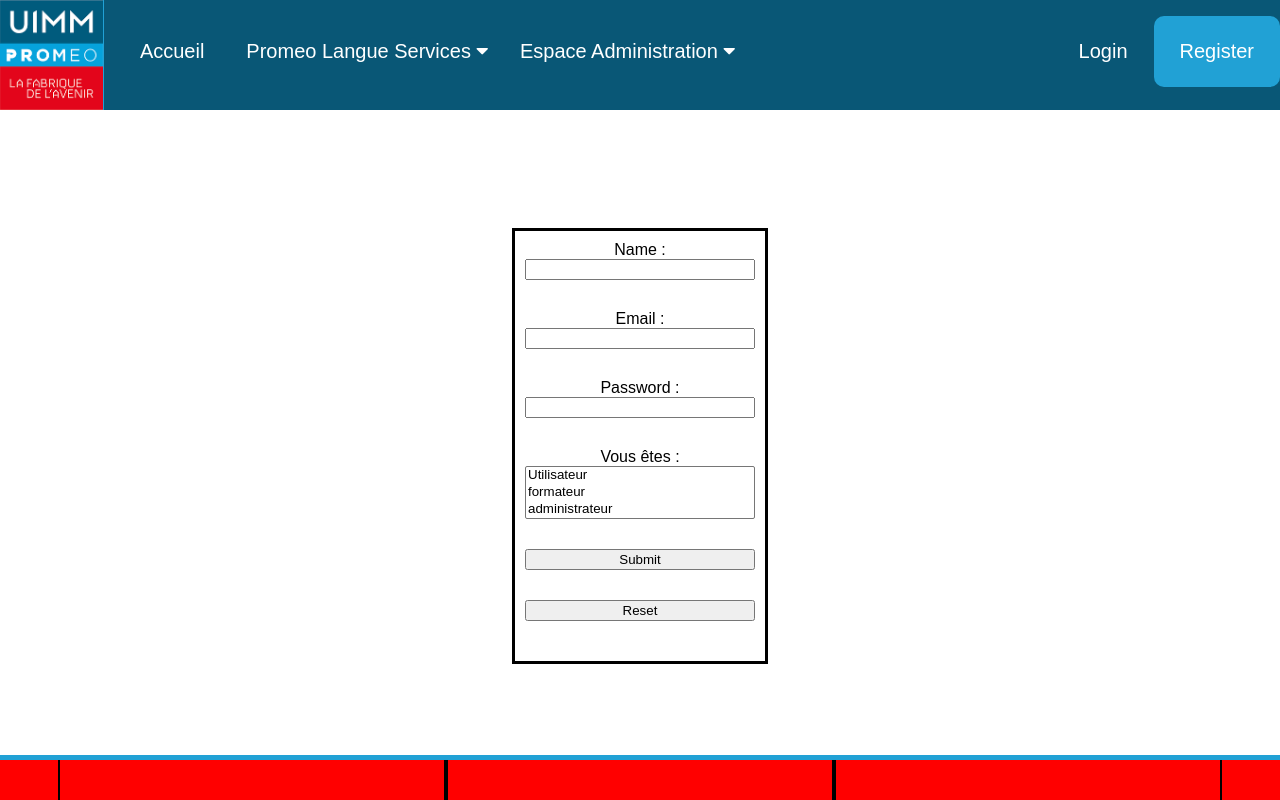
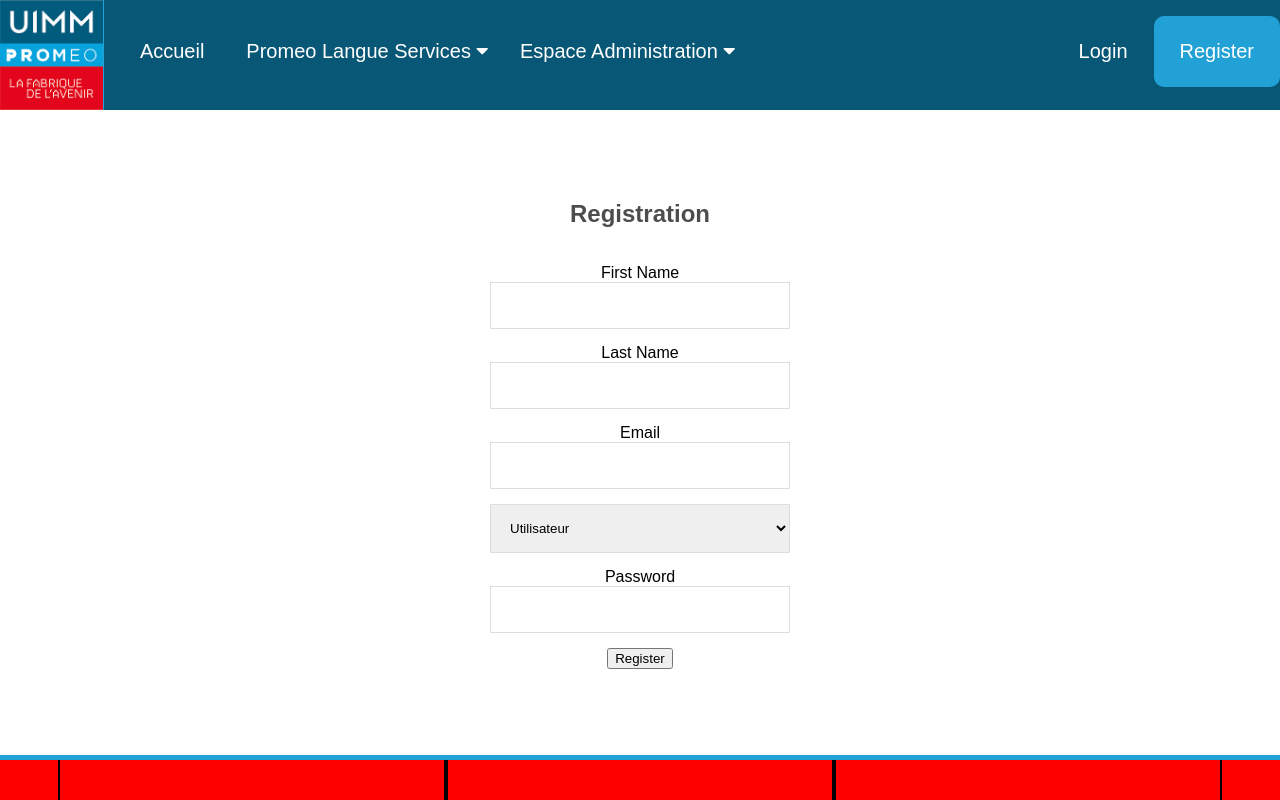
Before and after one commit to DonHorse/promeolangue, a React (Create React App) app: page /Register in a window 1280 px wide. Built offline with nearby package versions, Linux system fonts and the light colour scheme.

Commit message:
08 08 21

```diff
--- a/package.json
+++ b/package.json
@@ -7,8 +7,12 @@
     "@testing-library/react": "^11.2.7",
     "@testing-library/user-event": "^12.8.3",
     "axios": "^0.21.1",
+    "bcrypt": "^5.0.1",
+    "body-parser": "^1.19.0",
+    "cookie-parser": "^1.4.5",
     "dotenv": "^8.2.0",
     "express": "^4.17.1",
+    "express-session": "^1.17.2",
     "mysql": "^2.18.1",
     "react": "^17.0.2",
     "react-dom": "^17.0.2",
--- a/src/Admin-Modification.js
+++ b/src/Admin-Modification.js
@@ -0,0 +1,85 @@
+import React, {useState} from "react";
+import Axios from 'axios';
+
+function AdminForm(){
+
+    const [bodyTitle, setBodyTitle] = useState('');
+    const [body1, setBody1] = useState('');
+    const [footer1, setFooter1] = useState('');
+    const [footer2, setFooter2] = useState('');
+    const [footer3, setFooter3] = useState('');
+
+    const [placeholderInfo, setPlaceholderInfo] = useState([]);
+
+    const getPlaceholderInfos = () => {
+        Axios.get("http://localhost:3001/api/homeInfo").then((response) => {
+            setPlaceholderInfo(response.data);
+        });
+    };
+
+    const addAdminModif = () => {
+        Axios.post("http://localhost:3001/api/homeModif", {
+            bodyTitle : bodyTitle,
+            body1 : body1,
+            footer1 : footer1,
+            footer2 : footer2,
+            footer3 : footer3,
+
+        }).then(() => {
+            alert("modifications enregistrées !")
+        });
+    };
+
+    return(
+        <form>
+            <div className="admin-form">
+                <label htmlFor="title">Titre de page : </label>
+                <input
+                    type="text"
+                    name="bodyTitle"
+                    id="bodyTitle"
+                    placeholder={bodyTitle}
+                    onChange={(e) => {
+                        setBodyTitle(e.target.value);
+                    }}/>
+                <label htmlFor="text">Message d'accueil : </label>
+                <input
+                    type="text"
+                    name="body1"
+                    id="body1"
+                    onChange={(e) => {
+                        setBody1(e.target.value);
+                    }}/>
+                <label htmlFor="text">Pied de page gauche : </label>
+                <input
+                    type="text"
+                    name="footer1"
+                    id="footer1"
+                    onChange={(e) => {
+                        setFooter1(e.target.value);
+                    }}/>
+                <label htmlFor="text">Pied de page centre : </label>
+                <input
+                    type="text"
+                    name="footer2"
+                    id="footer2"
+                    onChange={(e) => {
+                        setFooter2(e.target.value);
+                    }}/>
+                <label htmlFor="text">Pied de page droite : </label>
+                <input
+                    type="text"
+                    name="footer3"
+                    id="footer3"
+                    onChange={(e) => {
+                        setFooter3(e.target.value);
+                    }}/>
+
+                <button onClick={addAdminModif}>Valider les modifications</button>
+                <input type="reset"/>
+            </div>
+        </form>
+    )
+}
+
+export default AdminForm;
--- a/src/App.css
+++ b/src/App.css
@@ -106,3 +106,42 @@ a.current{
   border-left: 2px solid black;
   width: 30%;
 }
+
+.login-form,
+.registration-form{
+  width: 300px;
+  margin: 0 auto;
+  font-family: Tahoma, Geneva, sans-serif;
+
+
+}
+.login-form h1,
+.registration-form h1{
+  text-align: center;
+  color: #4d4d4d;
+  font-size: 24px;
+  padding: 20px 0 20px 0;
+}
+.login-form input[type="password"],
+.login-form input[type="text"],
+.login-form input[type="email"],
+.registration-form input[type="password"],
+.registration-form input[type="text"],
+.registration-form input[type="email"],
+.registration-form select{
+  width: 100%;
+  padding: 15px;
+  border: 1px solid #dddddd;
+  margin-bottom: 15px;
+  box-sizing:border-box;
+}
+.login-form input[type="submit"] {
+  width: 100%;
+  padding: 15px;
+  background-color: #535b63;
+  border: 0;
+  box-sizing: border-box;
+  cursor: pointer;
+  font-weight: bold;
+  color: #ffffff;
+}
--- a/src/App.js
+++ b/src/App.js
@@ -8,6 +8,7 @@ import Questionnaire from "./Questionnaire";
 import QuestionnaireMaker from "./QuestionnaireMaker";
 import Header from "./Header";
 import Footer from "./Footer";
+import AdminForm from "./Admin-Modification";
 
 
 import{BrowserRouter as Router, Route, Switch} from "react-router-dom";
@@ -36,6 +37,7 @@ function App() {
                 <Route path="/QuestionnaireMaker" component={QuestionnaireMaker}/>
                 <Route path="/Login" component={Login}/>
                 <Route path="/Register" component={Register}/>
+                <Route path="/Administration" component={AdminForm}/>
                 <Route path="/" component={() => <div className="Erreur 404">ERREUR 404</div>}/>
             </Switch>
 
--- a/src/Header.js
+++ b/src/Header.js
@@ -37,6 +37,9 @@ function Header(){
                                         <NavLink exact activeClassName="current" to="/QuestionnaireMaker">
                                             <li >QuestionnaireMaker</li>
                                         </NavLink>
+                                        <NavLink exact activeClassName="current" to="/Administration">
+                                            <li >Administration</li>
+                                        </NavLink>
                                     </div>
                                 </div>
 
--- a/src/Login.js
+++ b/src/Login.js
@@ -1,20 +1,59 @@
-import React from "react";
+import React, { useEffect, useState } from "react";
+import Axios from "axios";
 
-function LoginForm() {
-    return(
-        <form>
-            <div className="login-form">
-                <label htmlFor="name">Name :</label>
-                <input type="text" name="name" id="name"/>
-                <label htmlFor="email">Email :</label>
-                <input type="email" name="email" id="email"/>
-                <label htmlFor="password">Password :</label>
-                <input type="password" name="password" id="password"/>
-            </div>
-        </form>
+function Login() {
+
+    const [email, setEmail] = useState("");
+    const [password, setPassword] = useState("");
+    const [loginStatus, setLoginStatus] = useState("");
+
+    Axios.defaults.withCredentials = true;
+
+    const login = () => {
+        Axios.post("http://localhost:3001/login", {
+            email: email,
+            password: password,
+        }).then((response) => {
+            if (response.data.message) {
+                setLoginStatus(response.data.message);
+            } else {
+                setLoginStatus(response.data[0].username);
+            }
+        });
+
+    }
+
+    useEffect(() => {
+        Axios.get("http://localhost:3001/login").then((response) => {
+            if (response.data.loggedIn == true) {
+                setLoginStatus(response.data.user[0].username);
+            }
+        });
+    }, []);
+
+    return (
+        <div className="login-form">
+            <h1>Login</h1>
+            <input
+                type="email"
+                placeholder="xyz@exemple.mail"
+                onChange={(e) => {
+                    setEmail(e.target.value);
+                }}
+            />
+            <input
+                type="password"
+                placeholder="Password..."
+                onChange={(e) => {
+                    setPassword(e.target.value);
+                }}
+            />
+            <button onClick={login}> Login </button>
+
+            <h1>{loginStatus}</h1>
+
+        </div>
+
     )
-}
-
-
-
-export default LoginForm;
+};
+export default Login;
--- a/src/Register.js
+++ b/src/Register.js
@@ -1,32 +1,78 @@
-import React from "react";
+import React, { useEffect, useState } from "react";
+import Axios from "axios";
 import "./App.css";
 
-function RegisterForm() {
+export default function Registration() {
+    const [firstnameReg, setFirstnameReg] = useState("");
+    const [lastnameReg, setLastnameReg] = useState("");
+    const [emailReg, setEmailReg] = useState("");
+    const [roleReg, setRoleReg] = useState("");
+    const [passwordReg, setPasswordReg] = useState("");
+
+    Axios.defaults.withCredentials = true;
+
+    const register = () => {
+        Axios.post("http://localhost:3001/register", {
+            FirstName: firstnameReg,
+            LastName : lastnameReg,
+            email: emailReg,
+            password: passwordReg,
+            role : roleReg,
+        }).then((response) => {
+            console.log(response);
+        });
+    };
 
 
 
-    return(
-        <form>
-            <div className="register-form">
-                <label htmlFor="name">Name :</label>
-                <input type="text" name="name" id="name"/>
-                <label htmlFor="email">Email :</label>
-                <input type="email" name="email" id="email"/>
-                <label htmlFor="password">Password :</label>
-                <input type="password" name="password" id="password"/>
-                <label htmlFor="role">Vous êtes : </label>
-                <select type="radio" name="role" id="role" size="3">
-                    <option value="utilisateur">Utilisateur</option>
-                    <option value="formateur">formateur</option>
-                    <option value="administrateur">administrateur</option>
-                </select>
-                <input type="submit" value="Submit"/>
-                <input type="reset"/>
+    return (
+
+            <div className="registration-form">
+                <form>
+                    <h1>Registration</h1>
+                    <label>First Name</label>
+                    <input
+                        type="text"
+                        onChange={(e) => {
+                            setFirstnameReg(e.target.value);
+                        }}
+                    />
+                    <label>Last Name</label>
+                    <input
+                        type="text"
+                        onChange={(e) => {
+                            setLastnameReg(e.target.value);
+                        }}
+                    />
+                    <label>Email</label>
+                    <input
+                        type="email"
+                        onChange={(e) => {
+                            setEmailReg(e.target.value);
+                        }}
+                    />
+
+                    <select
+                        type="radio"
+                        onChange={(e) => {
+                            setRoleReg(e.target.value);
+                        }}>
+                        <option value="utilisateur">Utilisateur</option>
+                        <option value="formateur">formateur</option>
+                        <option value="administrateur">administrateur</option>
+                    </select>
+
+                    <label>Password</label>
+                    <input
+                        type="text"
+                        onChange={(e) => {
+                            setPasswordReg(e.target.value);
+                        }}
+                    />
+                    <button onClick={register}> Register </button>
+                </form>
             </div>
-        </form>
-    )
-}
 
 
-
-export default RegisterForm;
+    );
+}
```
Also changed, not shown: src/Welcome.js (+26 -24 lines), 2 other files (tests, documents, lock files or other folders).
